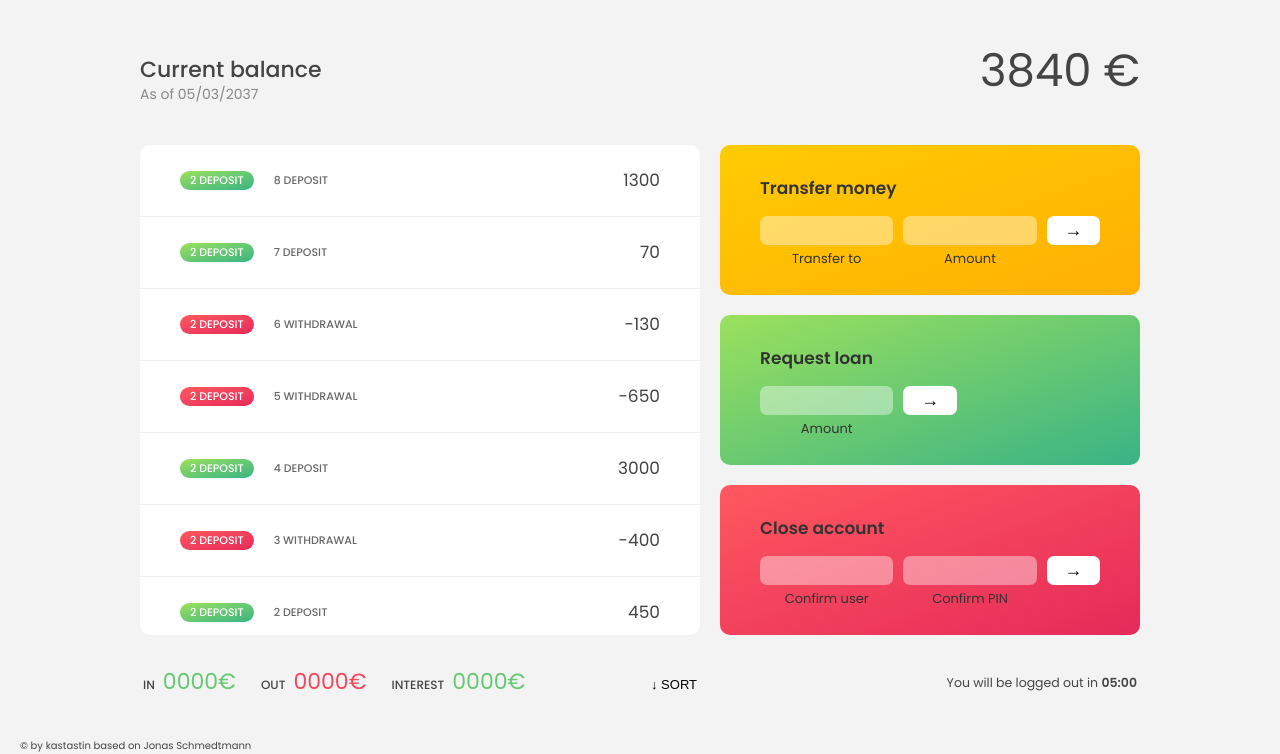
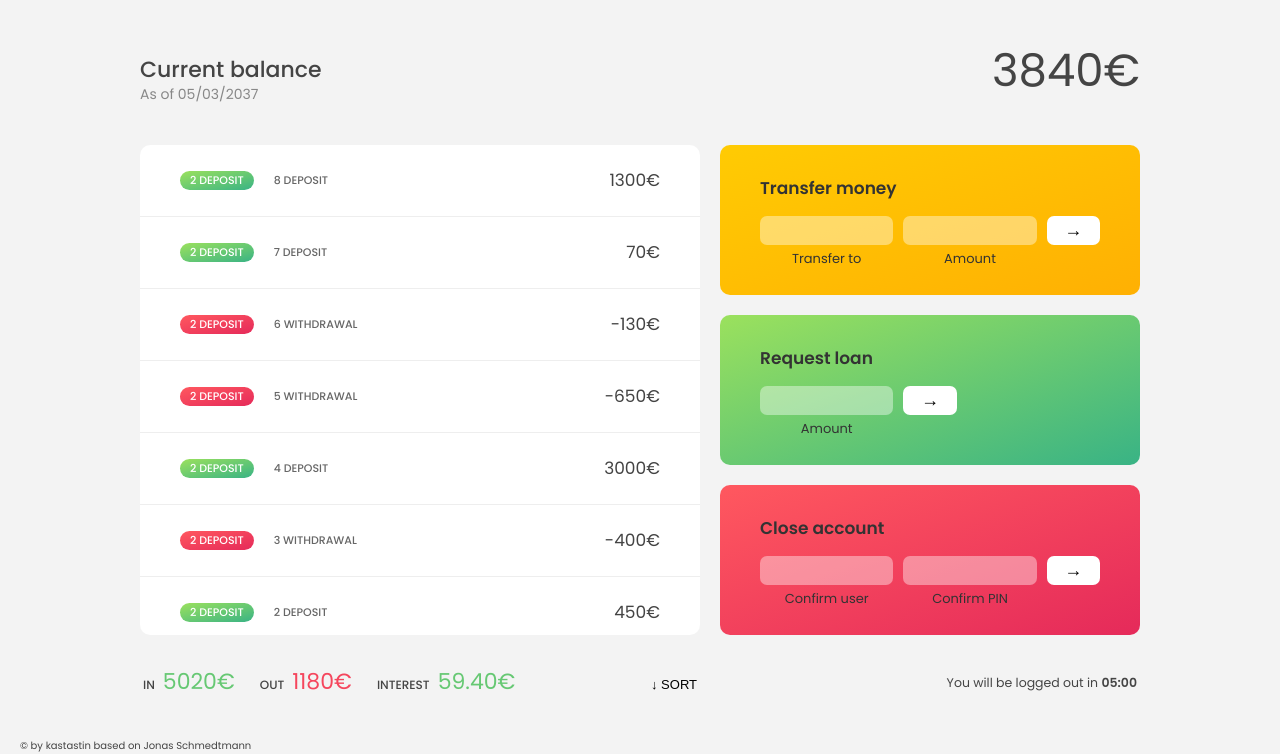
Before and after one commit to kastastin/complete-js, a plain HTML site: page 10-Arrays-Bankist/index.html in a window 1280 px wide. Shown: the part 76-830 px from the top of the page. Drawn offline with Linux system fonts and the light colour scheme.

Commit message:
The Magic of Chaining Methods

```diff
--- a/10-Arrays-Bankist/js/script.js
+++ b/10-Arrays-Bankist/js/script.js
@@ -66,7 +66,7 @@ const displayMovements = function (movements) {
       <div class="movements__row">
         <div class="movements__type movements__type--${type}">2 deposit</div>
         <div class="movements__date">${index + 1} ${type}</div>
-        <div class="movements__value">${movement}</div>
+        <div class="movements__value">${movement}€</div>
       </div>
     `;
 
@@ -77,9 +77,29 @@ displayMovements(account1.movements);
 
 const calcDisplayBalance = function (movements) {
   const balance = movements.reduce((acc, curr) => acc + curr, 0);
-  labelBalance.textContent = `${balance} €`;
+  labelBalance.textContent = `${balance}€`;
 };
 calcDisplayBalance(account1.movements);
+
+const calcDisplaySummary = function (movements) {
+  const incomes = movements
+    .filter((movement) => movement > 0)
+    .reduce((acc, movement) => acc + movement, 0);
+  labelSumIn.textContent = `${incomes}€`;
+
+  const out = movements
+    .filter((movement) => movement < 0)
+    .reduce((acc, movement) => acc + movement, 0);
+  labelSumOut.textContent = `${Math.abs(out)}€`;
+
+  const interest = movements
+    .filter((movement) => movement > 0)
+    .map((movement) => (movement * 1.2) / 100)
+    .filter((movement) => movement >= 1)
+    .reduce((acc, movement) => acc + movement, 0);
+  labelSumInterest.textContent = `${interest.toFixed(2)}€`;
+};
+calcDisplaySummary(account1.movements);
 
 const createUsernames = function (accounts) {
   accounts.forEach(function (account) {
```
Also changed, not shown: 10-Arrays-Bankist/js/mapFilterReduce.js (+11 -0 lines), 10-Arrays-Bankist/lecture.html (+2 -2 lines).
